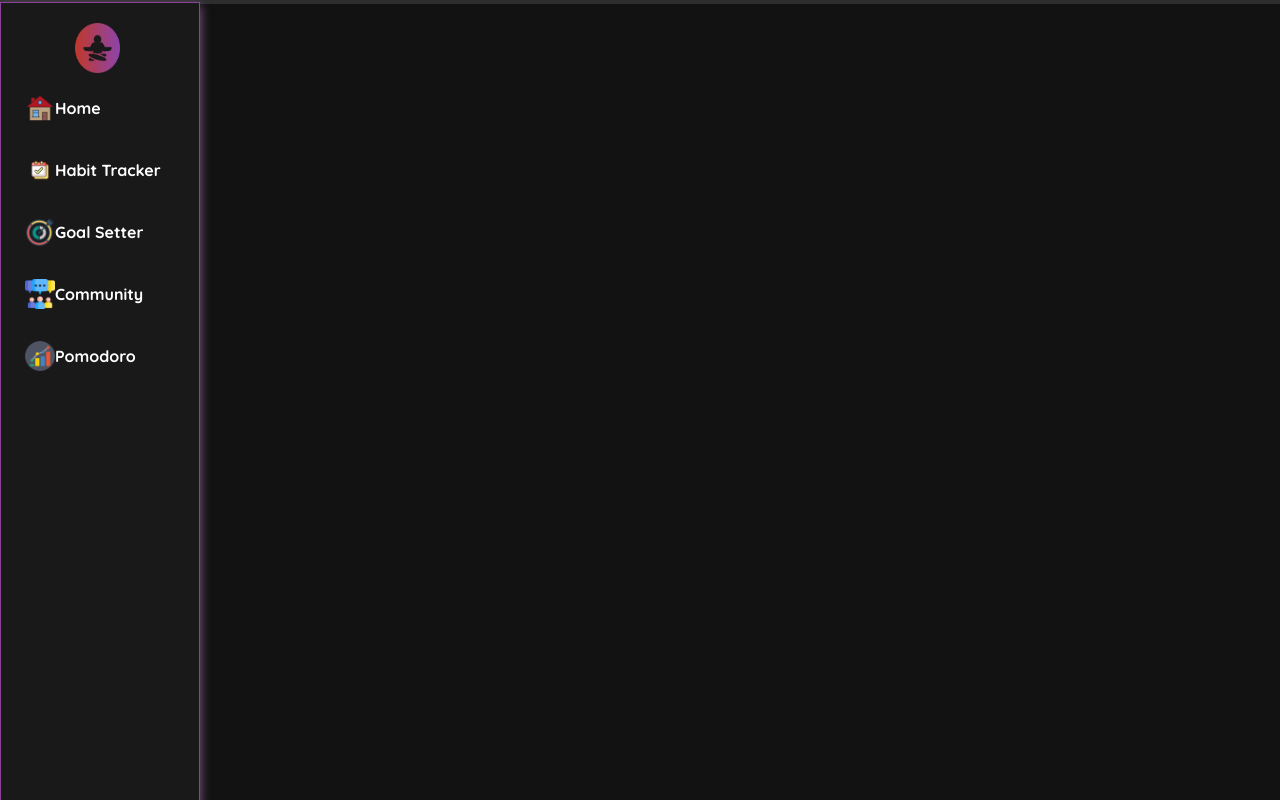
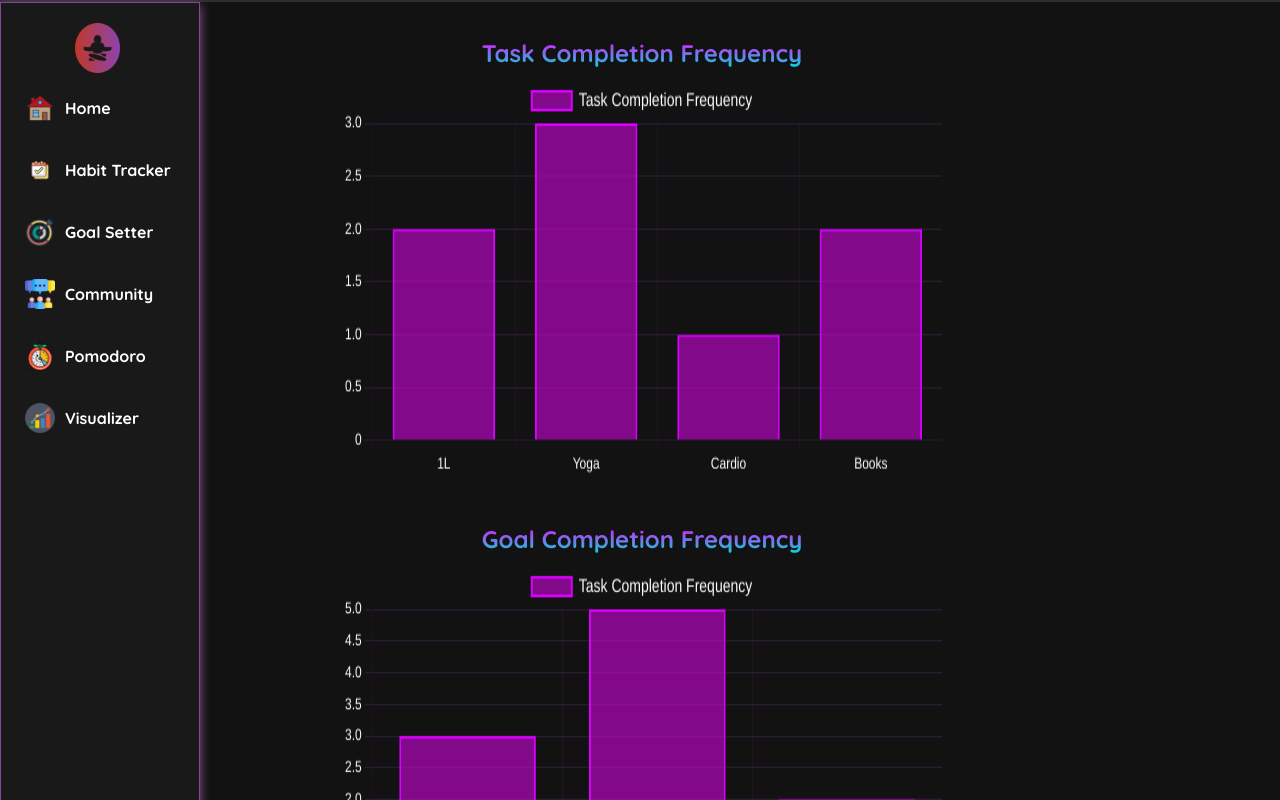
Before and after one commit to Prathzzz/Build-Challenge, a React (Create React App) app: page /visualizer in a window 1280 px wide. Shown: the top 800 px of the page. Built offline with nearby package versions, Linux system fonts and the light colour scheme; a web font is replaced by a local one.

Commit message:
everything set

```diff
--- a/src/App.js
+++ b/src/App.js
@@ -6,6 +6,7 @@ import HabitTracker from './components/HabitTracker';
 import GoalSetter from './components/GoalSetter';
 import CommunityResources from './components/CommunityResources';
 import Pomodoro from './components/pomodoro';
+import Visualizer from './components/Visualizer';
 
 function App() {
   return (
@@ -17,6 +18,7 @@ function App() {
             <Route path="/habit-tracker" element={<HabitTracker />} />
             <Route path="/goal-setter" element={<GoalSetter />} />
             <Route path="/community-resources" element={<CommunityResources />} />
+            <Route path="/visualizer" element={<Visualizer />} />
             <Route path="/pomodoro" element={<Pomodoro />} />
           </Routes>
       </div>
--- a/src/components/CommunityResources.js
+++ b/src/components/CommunityResources.js
@@ -151,14 +151,7 @@ const CommunityResources = () => {
 
             {/* Like and Share */}
             <div className="like-share">
-            <button
-              onClick={() =>
-                setActivePost(activePost === post._id ? null : post._id)
-              }
-              className="toggle-conversation-btn"
-            >
-              {activePost === post._id ? "Hide Conversation" : "💬 (4)"}
-            </button>
+
             <button
   onClick={() => {
     like(); // Play the like sound
@@ -168,13 +161,21 @@ const CommunityResources = () => {
 >
   ❤ ({post.likes})
 </button>
+
               <button
                 onClick={() => handleShare(post._id)}
                 className="share-btn"
               >
                 ➤ ({post.shares})
               </button>
-
+              <button
+              onClick={() =>
+                setActivePost(activePost === post._id ? null : post._id)
+              }
+              className="toggle-conversation-btn"
+            >
+              {activePost === post._id ? "Hide Conversation" : "💬"}
+            </button>
             </div>
 
             {/* Show conversation */}
--- a/src/components/Navbar.js
+++ b/src/components/Navbar.js
@@ -52,8 +52,14 @@ function Navbar() {
         </li>
         <li onClick={handleClick}>
           <Link to="/pomodoro">
-            <img src="graph.webp" alt="Pomodoro" />
-            <span className="text">Pomodoro</span>
+            <img src="pomo.webp" alt="Pomodoro" />
+            <span className="text"> Pomodoro</span>
+          </Link>
+        </li>
+        <li onClick={handleClick}>
+          <Link to="/visualizer">
+            <img src="graph.webp" alt="" />
+            <span className="text">Visualizer</span>
           </Link>
         </li>
       </ul>
--- /dev/null
+++ b/src/components/Visualizer.js
@@ -0,0 +1,124 @@
+import React from "react";
+import { Bar } from "react-chartjs-2";
+import "./trans.css";
+
+import {
+  Chart as ChartJS,
+  BarElement,
+  CategoryScale,
+  LinearScale,
+  Tooltip,
+  Legend,
+} from "chart.js";
+// Register required components
+ChartJS.register(CategoryScale, LinearScale, BarElement, Tooltip, Legend);
+
+const NeonChart = ({ labels, data, chartTitle }) => {
+  const chartData = {
+    labels,
+    datasets: [
+      {
+        label: "Task Completion Frequency",
+        data,
+        backgroundColor: "rgba(242, 0, 255, 0.5)",
+        borderColor: "rgb(217, 0, 255)",
+        borderWidth: 2,
+        hoverBackgroundColor: "rgba(255, 0, 230, 0.7)",
+      },
+    ],
+  };
+
+  const options = {
+    responsive: true,
+    plugins: {
+      legend: {
+        labels: {
+          color: "#fff",
+          font: { size: 14 },
+        },
+      },
+    },
+    scales: {
+      x: {
+        ticks: { color: "#fff" },
+        grid: { color: "rgba(96, 22, 109, 0.2)" },
+      },
+      y: {
+        ticks: { color: "#fff" },
+        grid: { color: "rgba(164, 75, 192, 0.2)" },
+      },
+    },
+  };
+
+  return (
+    <div className="chart-container">
+      <h1 className="chart-title">{chartTitle}</h1>
+      <Bar data={chartData} options={options} />
+    </div>
+  );
+};
+
+const Visualizer = () => {
+  // Default tasks for testing purposes
+  const completedHabits = [
+    {
+      id: 1,
+      title: "Drink Water",
+      subtasks: [
+        { name: "1L", completed: true },
+        { name: "1L", completed: true },
+        { name: "2L", completed: false },
+      ],
+    },
+    {
+      id: 2,
+      title: "Exercise",
+      subtasks: [
+        { name: "Yoga", completed: true },
+        { name: "Yoga", completed: true },
+        { name: "Yoga", completed: true },
+        { name: "Cardio", completed: true },
+      ],
+    },
+    {
+      id: 3,
+      title: "Read Books",
+      subtasks: [
+        { name: "Books", completed: true },
+        { name: "Books", completed: true },
+      ],
+    },
+  ];
+
+  // Calculate task frequencies
+  const taskFrequencies = completedHabits.reduce((freq, habit) => {
+    habit.subtasks.forEach((subtask) => {
+      if (subtask.completed) {
+        freq[subtask.name] = (freq[subtask.name] || 0) + 1;
+      }
+    });
+    return freq;
+  }, {});
+
+  const taskNames = Object.keys(taskFrequencies);
+  const taskCounts = Object.values(taskFrequencies);
+
+  // Goal data for testing purposes (new chart below)
+  const goalFrequencies = {
+    "Complete 5 tasks": 3,
+    "Read 20 pages": 5,
+    "Walk 10000 steps": 2,
+  };
+
+  const goalNames = Object.keys(goalFrequencies);
+  const goalCounts = Object.values(goalFrequencies);
+
+  return (
+    <div className="visualizer-container">
+      <NeonChart labels={taskNames} data={taskCounts} chartTitle="Task Completion Frequency" />
+      <NeonChart labels={goalNames} data={goalCounts} chartTitle="Goal Completion Frequency" />
+    </div>
+  );
+};
+
+export default Visualizer;
--- a/src/components/goal.css
+++ b/src/components/goal.css
@@ -40,7 +40,6 @@
   text-align: left;
   box-shadow: 2px 2px 4px rgba(49, 82, 121, 0.741);
   cursor: pointer;
-  color: black;
 }
 
 .add-goal-button:hover {
--- a/src/components/nav.css
+++ b/src/components/nav.css
@@ -39,6 +39,7 @@
   height: 30px;
   object-fit: contain;
   opacity: 1;
+  padding-right: 10px;
   transition: opacity 0.9s ease;
 }
 
--- a/src/components/pomodoro.css
+++ b/src/components/pomodoro.css
@@ -3,10 +3,9 @@
     flex-direction: column;
     justify-content: center;
     align-items: center;
-    text-align: center;
-    height: 100vh;
+    text-align: center;padding-left: 8%;
+    height: 100vh;width: 200vh;
     background-color: #191919;
-    font-family: Arial, sans-serif;
     vertical-align: middle;
   }
 
@@ -17,10 +16,10 @@
   }
 
   .timer-display {
-    background-color: #fff;
+    background-color: #2e2e2e35;
     padding: 2rem 3rem; /* Increased padding for card effect */
     border-radius: 15px; /* Rounded corners */
-    box-shadow: 0 4px 6px rgba(0, 0, 0, 0.1); /* Soft shadow for card effect */
+    box-shadow: 2px 4px 6px rgba(157, 31, 161, 0.492); /* Soft shadow for card effect */
     margin-bottom: 2rem;
     width: 300px; /* Fixed width for the card */
   }
@@ -28,13 +27,11 @@
   .timer-display h2 {
     font-size: 1.5rem;
     margin-bottom: 0.5rem;
-    color: #555;
   }
 
   .time-left {
     font-size: 3rem;
     font-weight: bold;
-    color: #222;
   }
 
   .controls {
@@ -47,17 +44,13 @@
     padding: 0.8rem 1.5rem;
     font-size: 1rem;
     font-weight: bold;
-    color: #fff;
-    background-color: #007bff;
+    color: #fff;background: linear-gradient(to right, #963897, #3d7ea5);
     border: none;
     border-radius: 5px;
     cursor: pointer;
     transition: background-color 0.3s ease;
   }
 
-  .control-button:hover {
-    background-color: #0056b3;
-  }
 
   .pomodoro-count {
     font-size: 1rem;
--- /dev/null
+++ b/src/components/trans.css
@@ -0,0 +1,25 @@
+/* Basic Styling for the Visualizer */
+.visualizer-container {
+  display: flex;
+  flex-direction: column;
+  align-items: center;
+  padding: 20px;
+}
+
+.chart-container {
+  width: 100%;
+  margin-bottom: 30px;
+}
+
+.chart-title {
+  text-align: center;
+  font-size: 24px;
+  margin-bottom: 10px;
+}
+
+/* Styling for the chart itself */
+.chart-container canvas {
+  width: 600px !important;
+  height: 400px !important; /* Increase height for larger charts */
+  max-width: 100%;
+}
```
Also changed, not shown: public/pomo.webp (added).
